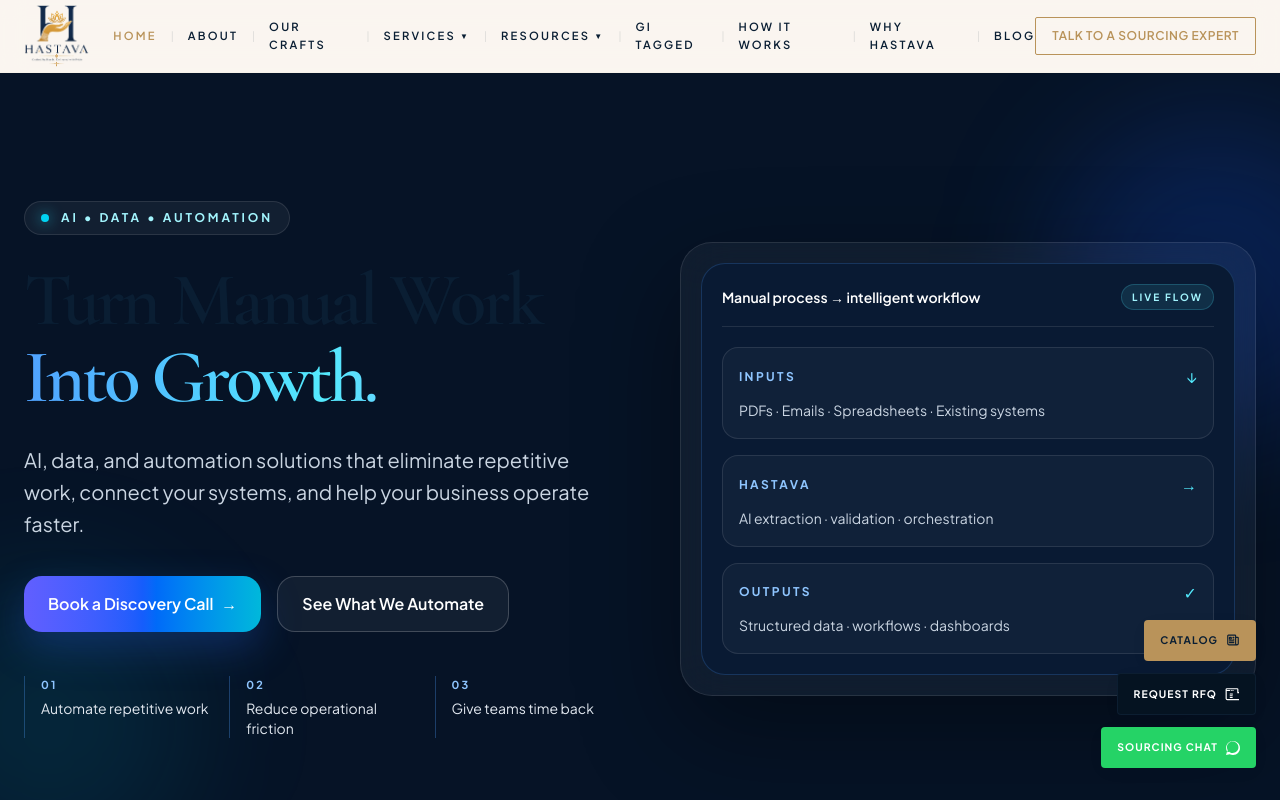
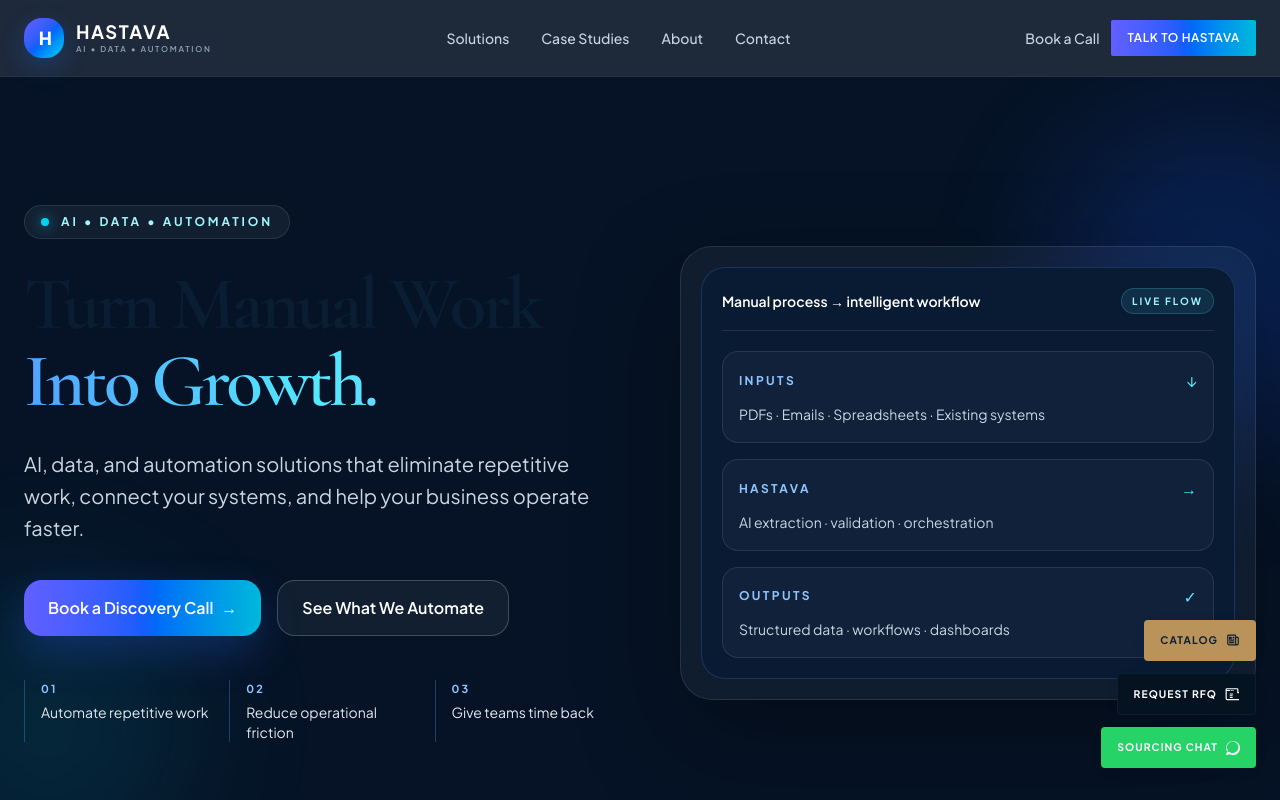
Before and after one commit to shubhpanchal/thehastava-website, a Next.js app: page / in a window 1280 px wide. Shown: the top 800 px of the page. Built offline with nearby package versions, Linux system fonts and the light colour scheme.

Commit message:
Rebuild header for Hastava AI data automation brand

```diff
--- a/src/components/shared/header.tsx
+++ b/src/components/shared/header.tsx
@@ -1,213 +1,46 @@
-"use client";
-
-import React, { useState } from "react";
-import { usePathname } from "next/navigation";
+import React from "react";
 import Link from "next/link";
 import { Container } from "./container";
-import { Logo } from "./logo";
 import { Button } from "../ui/button";
 
-interface SubmenuItem {
-  label: string;
-  href: string;
-}
-
-interface NavItem {
-  label: string;
-  href: string;
-  submenu?: SubmenuItem[];
-}
-
-const NAV_ITEMS: NavItem[] = [
-  { label: "Home", href: "/" },
-  { label: "About", href: "/about" },
-  { label: "Our Crafts", href: "/crafts" },
-  {
-    label: "Services",
-    href: "#",
-    submenu: [
-      { label: "Sourcing Support", href: "/services/sourcing-support" },
-      { label: "Private Label", href: "/services/private-label" },
-      { label: "OEM Manufacturing", href: "/services/oem-manufacturing" },
-      { label: "Quality Assurance", href: "/services/quality-assurance" },
-      { label: "Export Documentation", href: "/services/export-documentation" },
-      { label: "Packaging Support", href: "/services/packaging" },
-      { label: "Logistics Coordination", href: "/services/logistics-coordination" },
-      { label: "Vendor Verification", href: "/services/vendor-verification" },
-      { label: "Product Development", href: "/services/product-development" }
-    ]
-  },
-  {
-    label: "Resources",
-    href: "#",
-    submenu: [
-      { label: "Import Guide", href: "/resources/import-guide" },
-      { label: "MOQ Guide", href: "/resources/moq-guide" },
-      { label: "Packaging Guide", href: "/resources/packaging-guide" },
-      { label: "GI Products Guide", href: "/resources/gi-products-guide" },
-      { label: "Export Docs Guide", href: "/resources/export-documentation-guide" },
-      { label: "Quality Guide", href: "/resources/quality-guide" }
-    ]
-  },
-  { label: "GI Tagged", href: "/gi-tagged" },
-  { label: "How It Works", href: "/how-it-works" },
-  { label: "Why Hastava", href: "/why-hastava" },
-  { label: "Blog", href: "/blog" },
+const NAV = [
+  ["Solutions", "/#solutions"],
+  ["Case Studies", "/case-studies"],
+  ["About", "/about"],
+  ["Contact", "/contact"],
 ];
 
 export function Header() {
-  const [isMenuOpen, setIsMenuOpen] = useState(false);
-  const pathname = usePathname();
+  return (
+    <header className="sticky top-0 z-50 border-b border-white/5 bg-[#061326]/90 text-white backdrop-blur-xl">
+      <Container className="flex h-[76px] items-center justify-between">
+        <Link href="/" className="group flex items-center gap-3" aria-label="HASTAVA home">
+          <div className="flex h-10 w-10 items-center justify-center rounded-xl bg-gradient-to-br from-indigo-500 via-blue-600 to-cyan-400 shadow-[0_8px_25px_rgba(37,99,235,.28)]">
+            <span className="text-lg font-black tracking-[-0.15em] text-white">H</span>
+          </div>
+          <div className="leading-none">
+            <div className="text-[1.15rem] font-bold tracking-[0.08em]">HASTAVA</div>
+            <div className="mt-1 text-[8px] font-semibold tracking-[0.22em] text-slate-400">AI • DATA • AUTOMATION</div>
+          </div>
+        </Link>
 
-  const toggleMenu = () => setIsMenuOpen(!isMenuOpen);
-  const closeMenu = () => setIsMenuOpen(false);
+        <nav className="hidden items-center gap-8 md:flex">
+          {NAV.map(([label, href]) => (
+            <Link key={href} href={href} className="text-sm font-medium text-slate-300 transition hover:text-white">
+              {label}
+            </Link>
+          ))}
+        </nav>
 
-  return (
-    <header className="sticky top-0 w-full bg-ivory/90 backdrop-blur-md border-b border-ivory-dark/40 z-50 transition-colors duration-300">
-      <Container className="flex items-center justify-between h-[72px]">
-        <div className="flex items-center gap-6 h-full">
-          {/* Brand Logo */}
-          <Logo size="sm" />
-
-          {/* Desktop Navigation */}
-          <nav className="hidden xl:flex items-center gap-3.5 h-full">
-            {NAV_ITEMS.map((item, index) => {
-              const isActive = pathname === item.href;
-              const linkEl = item.submenu ? (
-                <div key={item.label} className="group h-full flex items-center">
-                  <button className="font-sans text-[0.7rem] uppercase tracking-[0.2em] font-semibold text-navy hover:text-gold transition-colors flex items-center gap-1 cursor-pointer h-full">
-                    {item.label}
-                    <span className="text-[0.5rem] transition-transform duration-200 group-hover:rotate-180">▼</span>
-                  </button>
-                  <div className="absolute left-1/2 -translate-x-1/2 top-full hidden group-hover:block bg-ivory border border-ivory-dark/45 p-6 rounded-sm shadow-premium w-[75vw] max-w-[900px] z-50">
-                    <div className="grid grid-cols-3 gap-4">
-                      {item.submenu.map((sub) => (
-                        <Link
-                          key={sub.href}
-                          href={sub.href}
-                          className="p-3 border border-ivory-dark/40 hover:border-gold/60 rounded-xs bg-ivory-light hover:bg-ivory transition-all duration-200 group flex flex-col justify-center min-h-[70px] text-left"
-                        >
-                          <span className="font-serif text-xs font-semibold text-navy group-hover:text-gold transition-colors">
-                            {sub.label}
-                          </span>
-                          <span className="font-sans text-[0.6rem] text-slate-muted uppercase tracking-wider mt-0.5">
-                            Explore details &rarr;
-                          </span>
-                        </Link>
-                      ))}
-                    </div>
-                  </div>
-                </div>
-              ) : (
-                <Link
-                  key={item.href}
-                  href={item.href}
-                  className={`font-sans text-[0.7rem] uppercase tracking-[0.2em] font-semibold transition-colors h-full flex items-center ${
-                    isActive ? "text-gold" : "text-navy hover:text-gold"
-                  }`}
-                >
-                  {item.label}
-                </Link>
-              );
-
-              return (
-                <React.Fragment key={item.label || item.href}>
-                  {index > 0 && (
-                    <span className="text-[0.65rem] text-navy/15 select-none font-light">|</span>
-                  )}
-                  {linkEl}
-                </React.Fragment>
-              );
-            })}
-          </nav>
-        </div>
-
-        {/* Desktop CTA */}
-        <div className="hidden xl:block">
-          <Button href="/contact" variant="outline-gold" size="sm" className="whitespace-nowrap">
-            Talk to a Sourcing Expert
+        <div className="flex items-center gap-3">
+          <Link href="/contact" className="hidden text-sm font-medium text-slate-300 transition hover:text-white sm:block">
+            Book a Call
+          </Link>
+          <Button href="/contact" size="sm" className="border-0 bg-gradient-to-r from-indigo-500 via-blue-600 to-cyan-500 normal-case tracking-normal text-white hover:text-white">
+            Talk to Hastava
           </Button>
         </div>
-
-        {/* Mobile Navigation Toggle (Hamburger) */}
-        <div className="flex xl:hidden items-center gap-4">
-          <Button href="/contact" variant="outline-gold" size="sm" className="hidden sm:inline-flex whitespace-nowrap">
-            Talk to a Sourcing Expert
-          </Button>
-          <button
-            onClick={toggleMenu}
-            aria-label="Toggle menu"
-            aria-expanded={isMenuOpen}
-            aria-controls="mobile-menu"
-            className="p-2 -mr-2 text-navy hover:text-gold transition-colors cursor-pointer"
-          >
-            {isMenuOpen ? (
-              <svg xmlns="http://www.w3.org/2000/svg" fill="none" viewBox="0 0 24 24" strokeWidth={1.5} stroke="currentColor" className="w-6 h-6">
-                <path strokeLinecap="round" strokeLinejoin="round" d="M6 18 18 6M6 6l12 12" />
-              </svg>
-            ) : (
-              <svg xmlns="http://www.w3.org/2000/svg" fill="none" viewBox="0 0 24 24" strokeWidth={1.5} stroke="currentColor" className="w-6 h-6">
-                <path strokeLinecap="round" strokeLinejoin="round" d="M3.75 6.75h16.5M3.75 12h16.5m-16.5 5.25h16.5" />
-              </svg>
-            )}
-          </button>
-        </div>
       </Container>
-
-      {/* Mobile Menu Panel */}
-      {isMenuOpen && (
-        <div
-          id="mobile-menu"
-          aria-label="Mobile Navigation"
-          className="xl:hidden w-full border-t border-ivory-dark/40 bg-ivory overflow-y-auto max-h-[calc(100vh-5rem)]"
-        >
-          <Container className="py-6 flex flex-col gap-5">
-            <nav className="flex flex-col gap-4">
-              {NAV_ITEMS.map((item) => {
-                if (item.submenu) {
-                  return (
-                    <div key={item.label} className="flex flex-col gap-2">
-                      <span className="font-sans text-xs uppercase tracking-widest font-semibold text-gold py-1 border-b border-ivory-dark/20">
-                        {item.label}
-                      </span>
-                      <div className="flex flex-col gap-2 pl-4">
-                        {item.submenu.map((sub) => (
-                          <Link
-                            key={sub.href}
-                            href={sub.href}
-                            onClick={closeMenu}
-                            className="font-sans text-[0.7rem] uppercase tracking-wider text-navy hover:text-gold py-0.5"
-                          >
-                            {sub.label}
-                          </Link>
-                        ))}
-                      </div>
-                    </div>
-                  );
-                }
-                const isActive = pathname === item.href;
-                return (
-                  <Link
-                    key={item.href}
-                    href={item.href}
-                    onClick={closeMenu}
-                    className={`font-sans text-xs uppercase tracking-widest font-semibold py-1 border-b border-ivory-dark/20 ${
-                      isActive ? "text-gold" : "text-navy"
-                    }`}
-                  >
-                    {item.label}
-                  </Link>
-                );
-              })}
-            </nav>
-            <div className="pt-2">
-              <Button href="/contact" size="md" className="w-full" onClick={closeMenu}>
-                Talk to a Sourcing Expert
-              </Button>
-            </div>
-          </Container>
-        </div>
-      )}
     </header>
   );
 }
```
